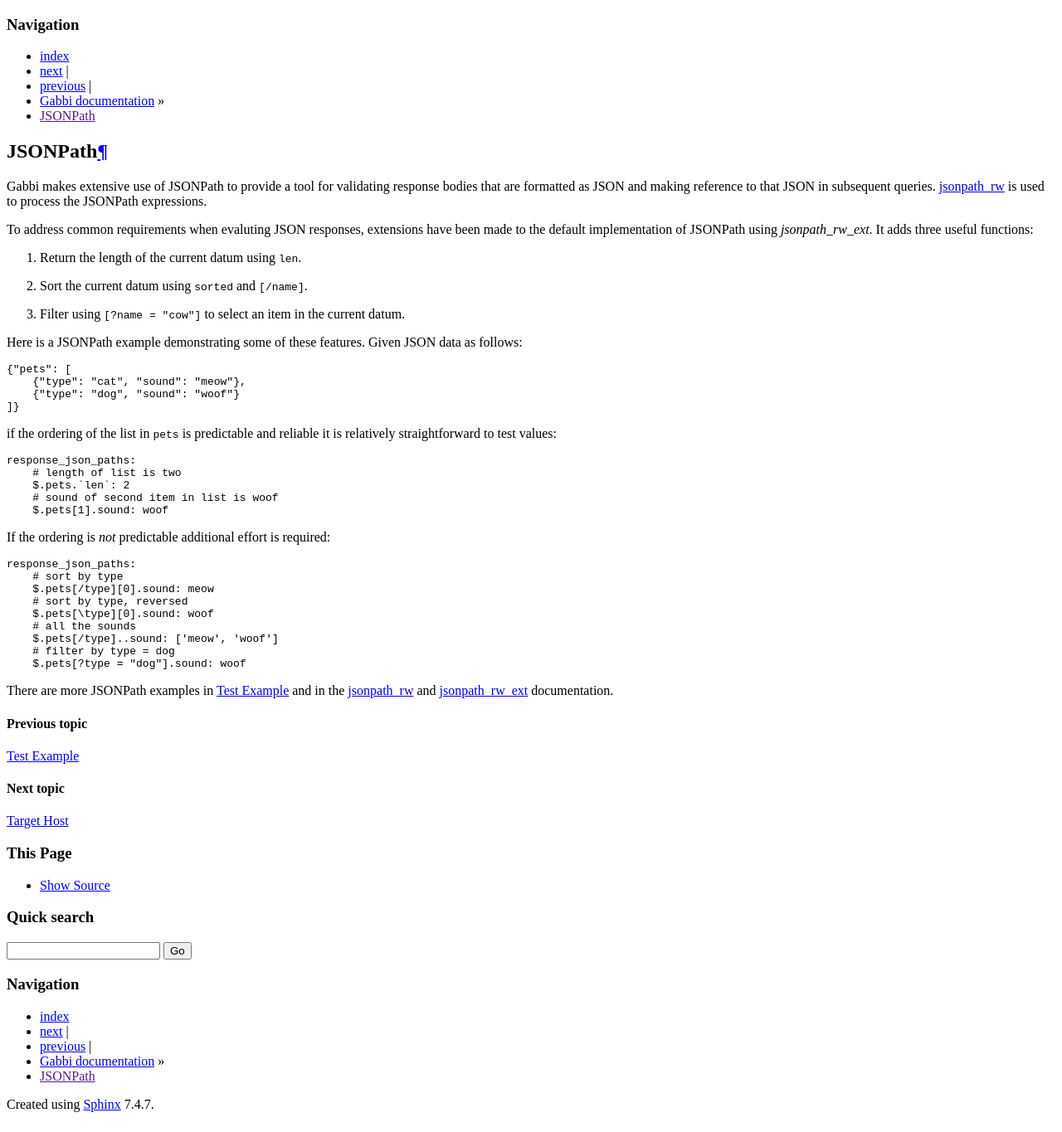
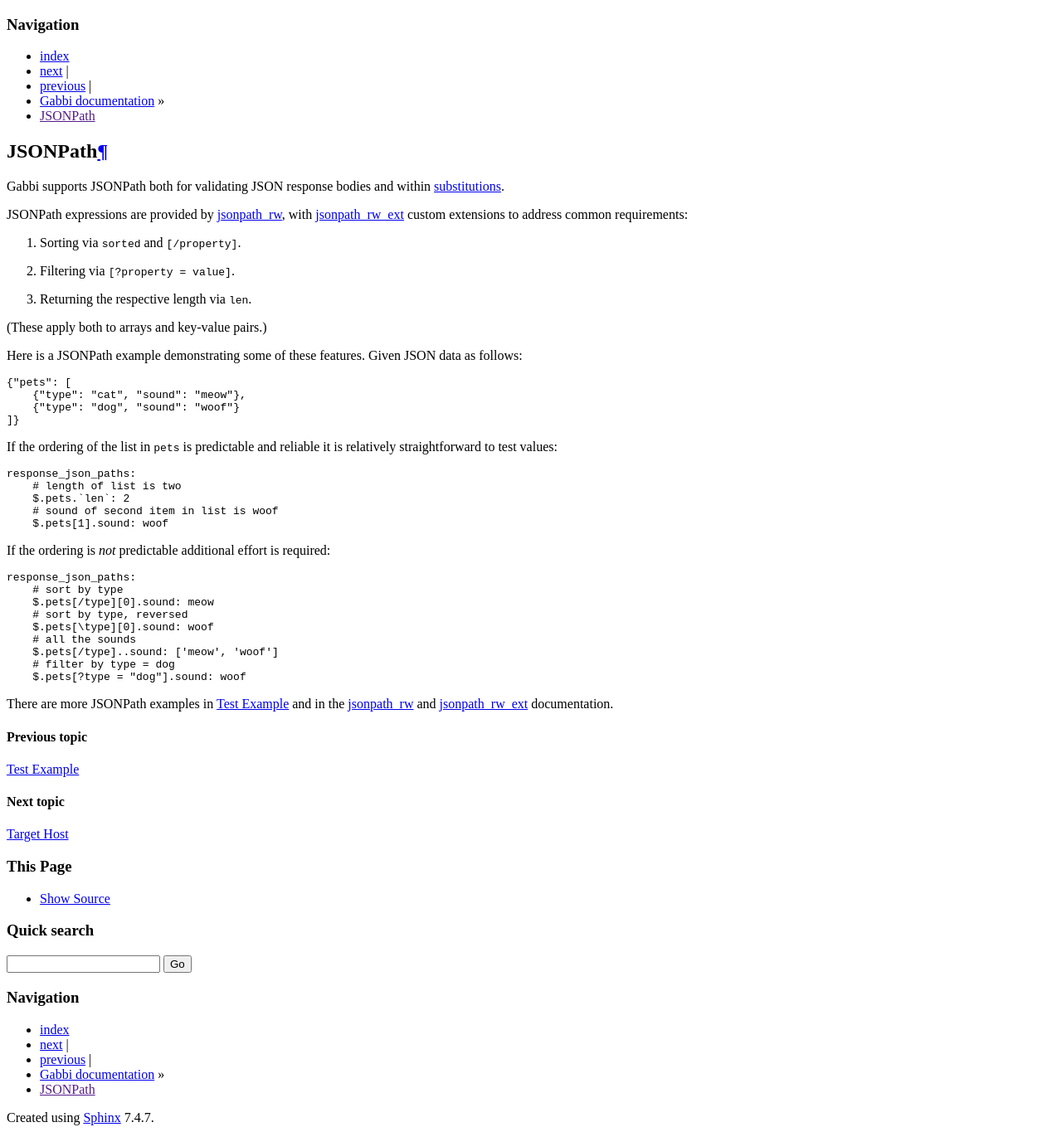
Before and after one commit to cdent/gabbi, a Sphinx documentation site: the page built from docs/source/jsonpath.rst, in a window 1280 px wide. Shown: the whole page at 83% size. Built offline with Sphinx 7.4.7, drawn with Linux system fonts in a browser that asks for light colours; comment, search, counter and statistics services are not loaded.

Commit message:
Simplify and clarify JSONPath docs
seems more concise and easier to digest this way

```diff
--- a/docs/source/jsonpath.rst
+++ b/docs/source/jsonpath.rst
@@ -1,20 +1,17 @@
-
 JSONPath
 ========
 
-Gabbi makes extensive use of JSONPath to provide a tool for
-validating response bodies that are formatted as JSON and making
-reference to that JSON in subsequent queries. `jsonpath_rw`_ is used
-to process the JSONPath expressions.
+Gabbi supports JSONPath both for validating JSON response bodies and within
+:ref:`substitutions <state-substitution>`.
 
-To address common requirements when evaluting JSON responses,
-extensions have been made to the default implementation of JSONPath
-using `jsonpath_rw_ext`. It adds three useful functions:
+JSONPath expressions are provided by `jsonpath_rw`_, with
+`jsonpath_rw_ext`_ custom extensions to address common requirements:
 
-#. Return the length of the current datum using ``len``.
-#. Sort the current datum using ``sorted`` and ``[/name]``.
-#. Filter using ``[?name = "cow"]`` to select an item in the
-   current datum.
+#. Sorting via ``sorted`` and ``[/property]``.
+#. Filtering via ``[?property = value]``.
+#. Returning the respective length via ``len``.
+
+(These apply both to arrays and key-value pairs.)
 
 .. highlight:: json
 
@@ -28,7 +25,7 @@ JSON data as follows::
 
 .. highlight:: yaml
 
-if the ordering of the list in ``pets`` is predictable and
+If the ordering of the list in ``pets`` is predictable and
 reliable it is relatively straightforward to test values::
 
     response_json_paths:
```
